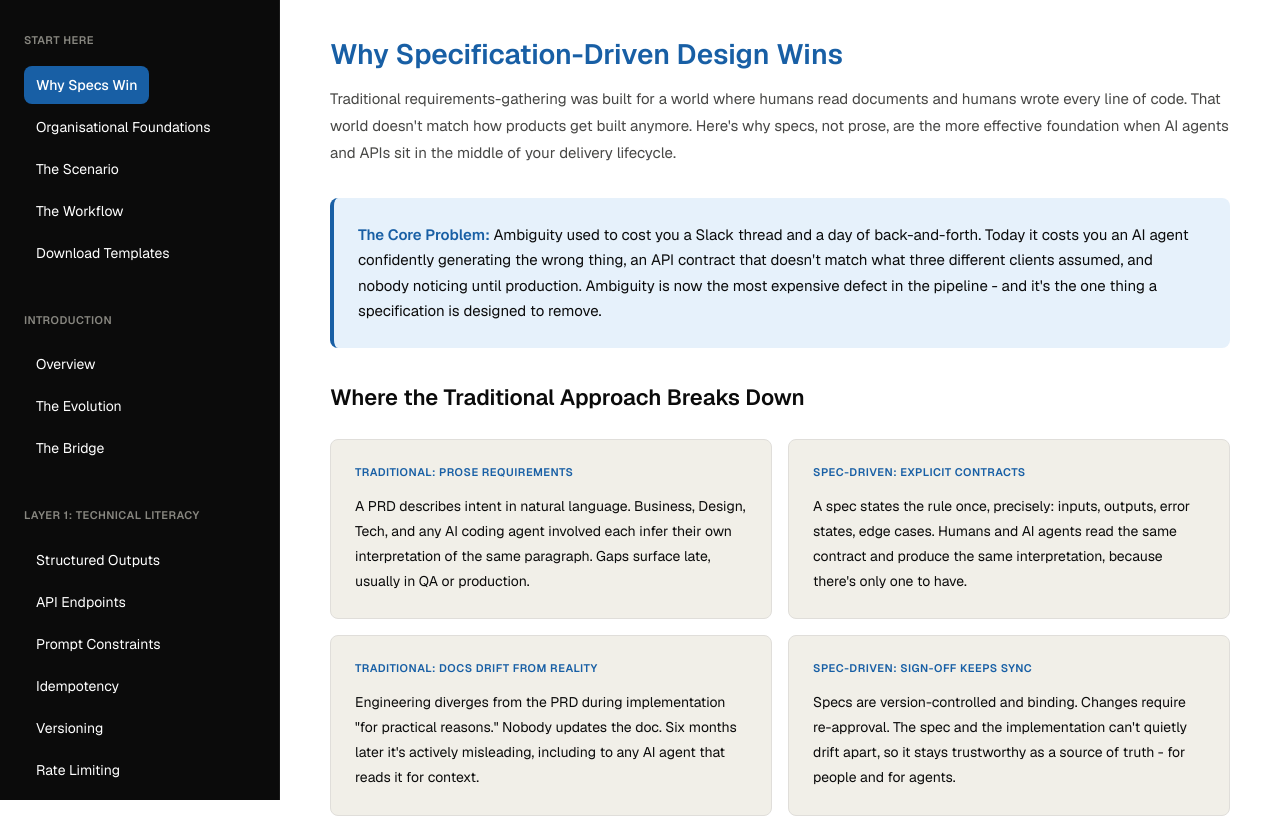
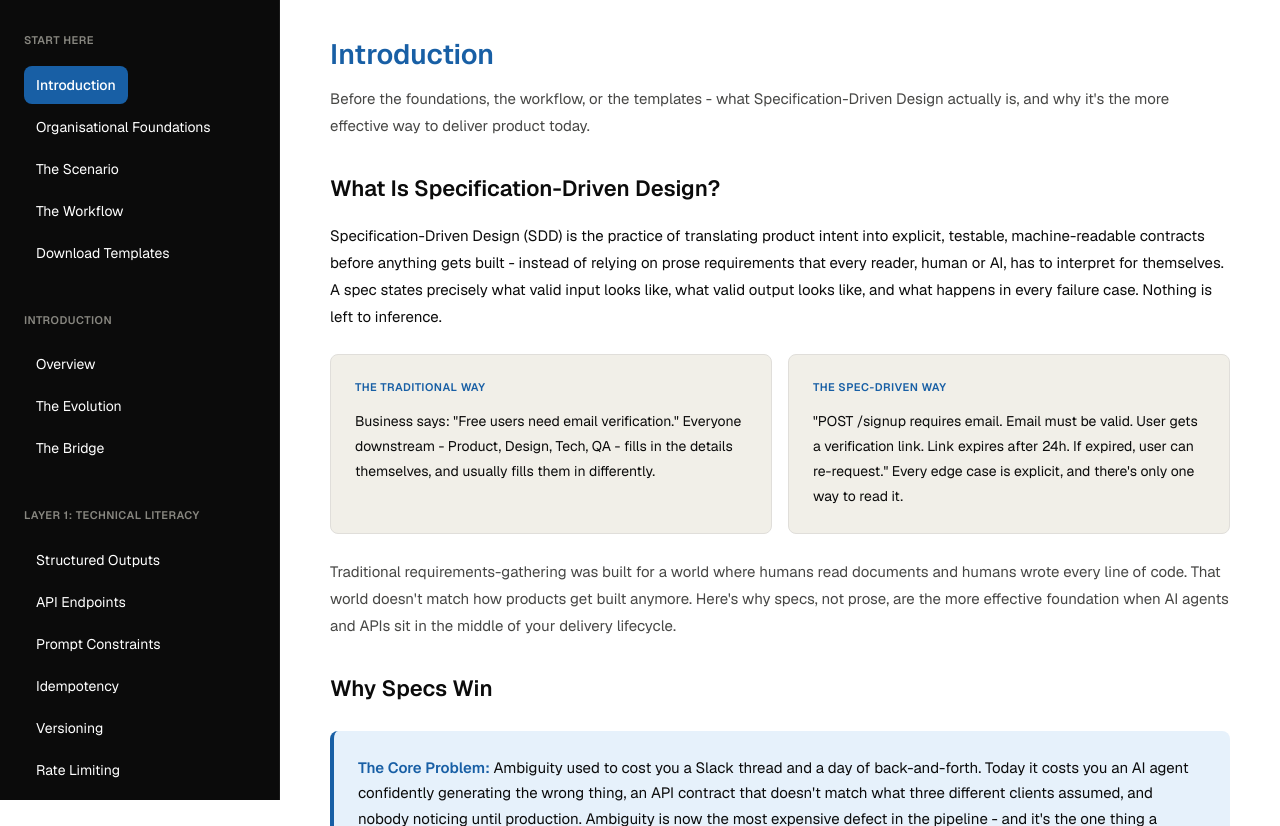
Before and after one commit to cgkean19/spec-driven-design, a plain HTML site: page index.html in a window 1280 px wide. Shown: the top 826 px of the page. Drawn offline with nearby package versions, Linux system fonts and the light colour scheme.

Commit message:
Add files via upload

```diff
--- a/index.html
+++ b/index.html
@@ -416,7 +416,7 @@
         <div class="sidebar" id="sidebar">
             <div class="nav-section">
                 <div class="nav-section-title">Start Here</div>
-                <button class="nav-link active" onclick="goToPage('why')">Why Specs Win</button>
+                <button class="nav-link active" onclick="goToPage('why')">Introduction</button>
                 <button class="nav-link" onclick="goToPage('foundations')">Organisational Foundations</button>
                 <button class="nav-link" onclick="goToPage('scenario')">The Scenario</button>
                 <button class="nav-link" onclick="goToPage('workflow')">The Workflow</button>
@@ -477,8 +477,26 @@
 
             <!-- WHY SPECS WIN PAGE -->
             <div class="page active" id="page-why">
-                <h1>Why Specification-Driven Design Wins</h1>
+                <h1>Introduction</h1>
+                <p style="color: var(--gray-600); margin-bottom: 2rem;">Before the foundations, the workflow, or the templates - what Specification-Driven Design actually is, and why it's the more effective way to deliver product today.</p>
+
+                <h2>What Is Specification-Driven Design?</h2>
+                <p>Specification-Driven Design (SDD) is the practice of translating product intent into explicit, testable, machine-readable contracts before anything gets built - instead of relying on prose requirements that every reader, human or AI, has to interpret for themselves. A spec states precisely what valid input looks like, what valid output looks like, and what happens in every failure case. Nothing is left to inference.</p>
+
+                <div class="role-grid">
+                    <div class="role-card">
+                        <div class="role-title">The Traditional Way</div>
+                        <p>Business says: "Free users need email verification." Everyone downstream - Product, Design, Tech, QA - fills in the details themselves, and usually fills them in differently.</p>
+                    </div>
+                    <div class="role-card">
+                        <div class="role-title">The Spec-Driven Way</div>
+                        <p>"POST /signup requires email. Email must be valid. User gets a verification link. Link expires after 24h. If expired, user can re-request." Every edge case is explicit, and there's only one way to read it.</p>
+                    </div>
+                </div>
+
                 <p style="color: var(--gray-600); margin-bottom: 2rem;">Traditional requirements-gathering was built for a world where humans read documents and humans wrote every line of code. That world doesn't match how products get built anymore. Here's why specs, not prose, are the more effective foundation when AI agents and APIs sit in the middle of your delivery lifecycle.</p>
+
+                <h2>Why Specs Win</h2>
 
                 <div class="context-box">
                     <strong>The Core Problem:</strong> Ambiguity used to cost you a Slack thread and a day of back-and-forth. Today it costs you an AI agent confidently generating the wrong thing, an API contract that doesn't match what three different clients assumed, and nobody noticing until production. Ambiguity is now the most expensive defect in the pipeline - and it's the one thing a specification is designed to remove.
```
